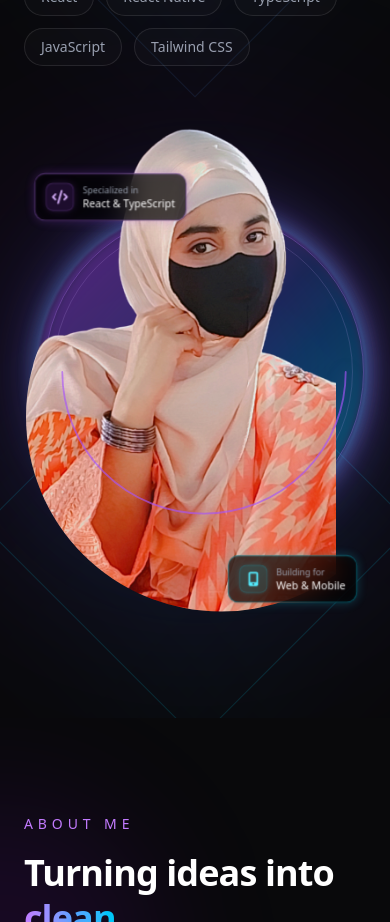
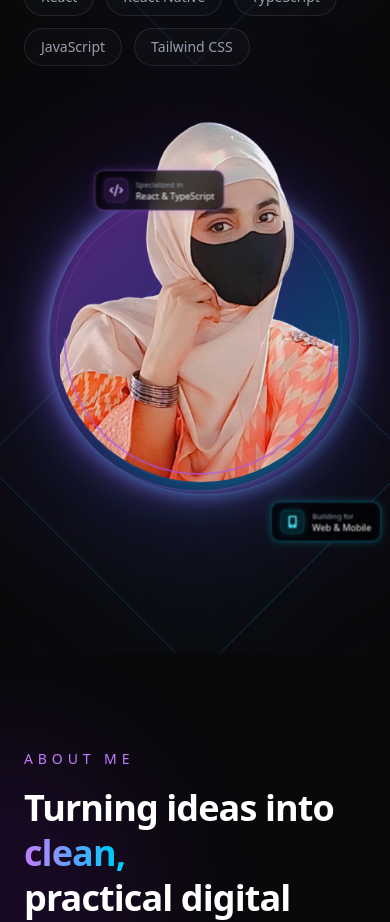
Before and after one commit to farina-riaz-fari/Portfolio, a Next.js app: page / in a window 390 px wide. Shown: the part 840-1762 px from the top of the page. Built offline with nearby package versions, Linux system fonts and the light colour scheme.

Commit message:
Fix hero image responsive positioning

```diff
--- a/app/globals.css
+++ b/app/globals.css
@@ -1,4 +1,8 @@
 @import "tailwindcss";
+
+/* ========================================= */
+/* HERO ANIMATIONS                            */
+/* ========================================= */
 
 @keyframes hero-float {
   0%,
@@ -65,8 +69,9 @@
   animation: hero-float-slow 7s ease-in-out infinite;
 }
 
-
-/* Navbar section focus animation */
+/* ========================================= */
+/* NAVBAR SECTION FOCUS ANIMATION             */
+/* ========================================= */
 
 @keyframes sectionFocus {
   0% {
@@ -93,3 +98,115 @@
 .section-focus {
   animation: sectionFocus 850ms cubic-bezier(0.22, 1, 0.36, 1);
 }
+
+/* ========================================= */
+/* HERO IMAGE - DEFAULT                       */
+/* ========================================= */
+
+.hero-image-wrapper {
+  width: 490px;
+  height: 580px;
+  display: flex;
+  justify-content: center;
+  align-items: flex-start;
+  overflow: visible;
+}
+
+.hero-image-scale {
+  width: 490px;
+  height: 580px;
+  transform: scale(1);
+  transform-origin: center center;
+}
+
+/* ========================================= */
+/* BELOW 480px                                */
+/* ========================================= */
+
+@media (max-width: 480px) {
+  .hero-image-wrapper {
+    width: 100%;
+    height: 525px;
+    justify-content: flex-end;
+  }
+
+  .hero-image-scale {
+    transform: scale(0.9);
+    transform-origin: top right;
+  }
+}
+
+/* ========================================= */
+/* BELOW 450px                                */
+/* ========================================= */
+
+@media (max-width: 450px) {
+  .hero-image-wrapper {
+    height: 495px;
+  }
+
+  .hero-image-scale {
+    transform: scale(0.85);
+    transform-origin: top right;
+  }
+}
+
+/* ========================================= */
+/* BELOW 420px                                */
+/* ========================================= */
+
+@media (max-width: 420px) {
+  .hero-image-wrapper {
+    height: 465px;
+  }
+
+  .hero-image-scale {
+    transform: scale(0.8);
+    transform-origin: top right;
+  }
+}
+
+/* ========================================= */
+/* BELOW 390px                                */
+/* ========================================= */
+
+@media (max-width: 390px) {
+  .hero-image-wrapper {
+    height: 435px;
+  }
+
+  .hero-image-scale {
+    transform: scale(0.75);
+    transform-origin: top right;
+  }
+}
+
+/* ========================================= */
+/* BELOW 360px                                */
+/* ========================================= */
+
+@media (max-width: 360px) {
+  .hero-image-wrapper {
+    height: 405px;
+  }
+
+  .hero-image-scale {
+    transform: scale(0.7);
+    transform-origin: top right;
+  }
+}
+
+/* ========================================= */
+/* BELOW 330px                                */
+/* ========================================= */
+
+@media (max-width: 330px) {
+  .hero-image-wrapper {
+    height: 375px;
+  }
+
+  .hero-image-scale {
+    transform: scale(0.65);
+    transform-origin: top right;
+  }
+}
--- a/components/Hero/HeroImage.tsx
+++ b/components/Hero/HeroImage.tsx
@@ -8,20 +8,10 @@ import profileImage from "@/src/assets/profileImage.png";
 
 const HeroImage = () => {
   return (
-    <div className="relative flex min-w-0 justify-center lg:justify-end">
-      <div
-        className="
-          relative
-          h-[580px]
-          w-[490px]
-          max-[639px]:h-[500px]
-          max-[639px]:w-[380px]
-        "
-      >
-        {/* ================================================= */}
-        {/* AMBIENT GLOW                                      */}
-        {/* ================================================= */}
-
+    <div className="relative flex w-full min-w-0 justify-center overflow-visible">
+      <div className="hero-image-wrapper">
+        <div className="hero-image-scale relative h-[580px] w-[490px]">
+          {/* Ambient Glow */}
           <div
             className="
               pointer-events-none
@@ -34,15 +24,10 @@ const HeroImage = () => {
               rounded-full
               bg-purple-600/20
               blur-[120px]
-            max-[639px]:h-[350px]
-            max-[639px]:w-[350px]
             "
           />
 
-        {/* ================================================= */}
-        {/* CIRCLE BACKGROUND GLOW                            */}
-        {/* ================================================= */}
-
+          {/* Circle Background Glow */}
           <div
             className="
               pointer-events-none
@@ -60,16 +45,10 @@ const HeroImage = () => {
               to-cyan-400/40
               blur-[4px]
               shadow-[0_0_50px_rgba(168,85,247,0.45),0_0_100px_rgba(34,211,238,0.2)]
-            max-[639px]:right-[2px]
-            max-[639px]:h-[320px]
-            max-[639px]:w-[320px]
             "
           />
 
-        {/* ================================================= */}
-        {/* OUTER CYAN CIRCLE                                */}
-        {/* ================================================= */}
-
+          {/* Outer Cyan Circle */}
           <div
             className="
               pointer-events-none
@@ -86,16 +65,10 @@ const HeroImage = () => {
               opacity-90
               blur-[1px]
               shadow-[0_0_20px_rgba(34,211,238,0.35)]
-            max-[639px]:right-0
-            max-[639px]:h-[330px]
-            max-[639px]:w-[330px]
             "
           />
 
-        {/* ================================================= */}
-        {/* MIDDLE PURPLE CIRCLE                             */}
-        {/* ================================================= */}
-
+          {/* Middle Purple Circle */}
           <div
             className="
               pointer-events-none
@@ -110,16 +83,10 @@ const HeroImage = () => {
               border
               border-purple-400/30
               shadow-[0_0_28px_rgba(168,85,247,0.3)]
-            max-[639px]:right-[2px]
-            max-[639px]:h-[320px]
-            max-[639px]:w-[320px]
             "
           />
 
-        {/* ================================================= */}
-        {/* INNER CIRCLE                                      */}
-        {/* ================================================= */}
-
+          {/* Inner Circle */}
           <div
             className="
               pointer-events-none
@@ -133,16 +100,10 @@ const HeroImage = () => {
               rounded-full
               border
               border-purple-300/15
-            max-[639px]:right-[13px]
-            max-[639px]:h-[300px]
-            max-[639px]:w-[300px]
             "
           />
 
-        {/* ================================================= */}
-        {/* PROFILE IMAGE                                     */}
-        {/* ================================================= */}
-
+          {/* Profile Image */}
           <div
             className="
               absolute
@@ -151,9 +112,6 @@ const HeroImage = () => {
               z-[10]
               h-[600px]
               w-[445px]
-            max-[639px]:right-[5px]
-            max-[639px]:h-[510px]
-            max-[639px]:w-[365px]
             "
           >
             <svg
@@ -162,7 +120,6 @@ const HeroImage = () => {
             >
               <defs>
                 <mask id="profile-circle-mask">
-                {/* Hide everything first */}
                   <rect
                     x="0"
                     y="0"
@@ -171,7 +128,6 @@ const HeroImage = () => {
                     fill="black"
                   />
 
-                {/* Upper/head area */}
                   <rect
                     x="55"
                     y="0"
@@ -180,7 +136,6 @@ const HeroImage = () => {
                     fill="white"
                   />
 
-                {/* Lower image clipping area */}
                   <circle
                     cx="225"
                     cy="305"
@@ -196,7 +151,7 @@ const HeroImage = () => {
               alt="Farina Riaz"
               fill
               priority
-            sizes="(max-width: 639px) 365px, 445px"
+              sizes="445px"
               className="object-contain object-bottom"
               style={{
                 maskImage: "url(#profile-circle-mask)",
@@ -205,10 +160,7 @@ const HeroImage = () => {
             />
           </div>
 
-        {/* ================================================= */}
-        {/* LOWER PURPLE NEON ARC — IN FRONT OF IMAGE         */}
-        {/* ================================================= */}
-
+          {/* Lower Purple Neon Arc */}
           <svg
             className="
               pointer-events-none
@@ -220,9 +172,6 @@ const HeroImage = () => {
               w-[405px]
               -translate-y-1/2
               overflow-visible
-            max-[639px]:right-[2px]
-            max-[639px]:h-[320px]
-            max-[639px]:w-[320px]
             "
             viewBox="0 0 350 350"
             fill="none"
@@ -237,10 +186,7 @@ const HeroImage = () => {
             />
           </svg>
 
-        {/* ================================================= */}
-        {/* REACT & TYPESCRIPT — NEON TAG                     */}
-        {/* ================================================= */}
-
+          {/* React & TypeScript */}
           <div
             className="
               absolute
@@ -258,11 +204,6 @@ const HeroImage = () => {
               py-2.5
               shadow-[0_0_12px_rgba(168,85,247,0.25),inset_0_0_12px_rgba(168,85,247,0.06)]
               backdrop-blur-lg
-            max-[639px]:left-0
-            max-[639px]:top-12
-            max-[639px]:scale-[0.88]
-            max-[364px]:scale-[0.72]
-            max-[364px]:origin-left
             "
           >
             <div
@@ -298,10 +239,7 @@ const HeroImage = () => {
             </div>
           </div>
 
-        {/* ================================================= */}
-        {/* WEB & MOBILE — NEON TAG                           */}
-        {/* ================================================= */}
-
+          {/* Web & Mobile */}
           <div
             className="
               absolute
@@ -319,11 +257,6 @@ const HeroImage = () => {
               py-2.5
               shadow-[0_0_12px_rgba(34,211,238,0.25),inset_0_0_12px_rgba(34,211,238,0.06)]
               backdrop-blur-lg
-            max-[639px]:right-0
-            max-[639px]:bottom-4
-            max-[639px]:scale-[0.88]
-            max-[364px]:scale-[0.72]
-            max-[364px]:origin-right
             "
           >
             <div
@@ -360,6 +293,7 @@ const HeroImage = () => {
           </div>
         </div>
       </div>
+    </div>
   );
 };
 
```
Lines whose indentation alone changed are shown as unchanged.
